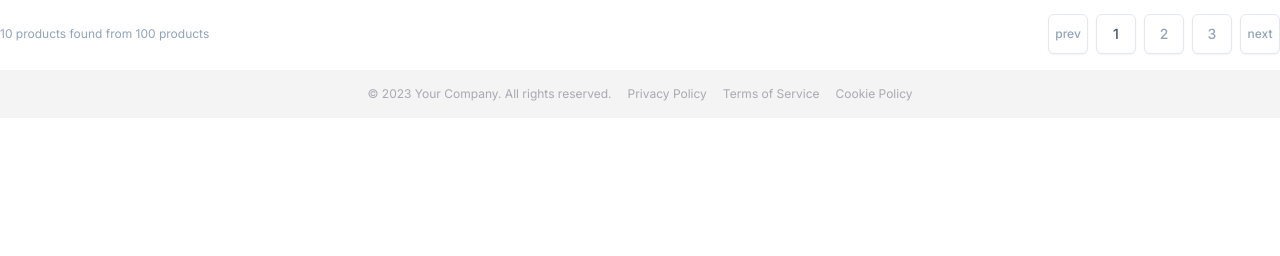
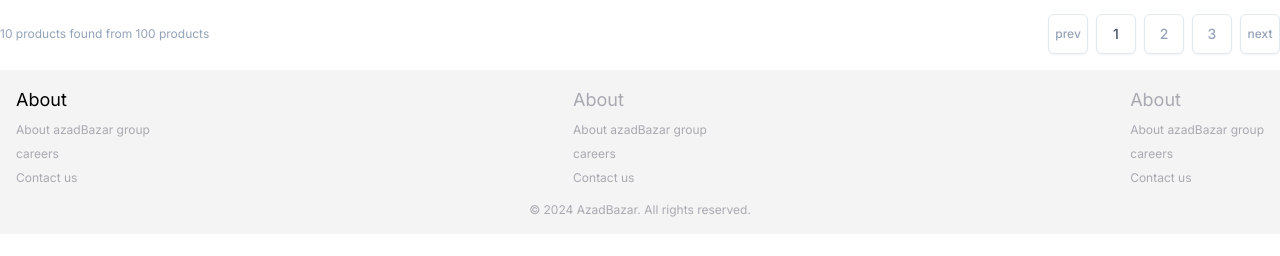
Before and after one commit to redaezziani/azad-bazar, a Next.js app: page / in a window 1280 px wide. Shown: the part 1098-1354 px from the top of the page. Before the commit the page ends 1260 px from the top, so only its background shows below. Built offline with nearby package versions, Linux system fonts and the light colour scheme.

Commit message:
Update styling in page.tsx, categories.tsx, and footer.tsx

```diff
--- a/src/app/page.tsx
+++ b/src/app/page.tsx
@@ -11,7 +11,7 @@
       <Navbar />
 
       <div className="mt-24 pb-11  flex-col w-full max-w-7xl flex justify-start  items-start gap-4 ">
-        <div className=" w-full flex md:w-[100%] justify-center gap-10 md:gap-16 items-center mt-5">
+        <div className=" z-1 w-full flex md:w-[100%] justify-center gap-10 md:gap-16 items-center mt-5">
         <Categories />
         </div>
 
--- a/src/components/home-page/categories.tsx
+++ b/src/components/home-page/categories.tsx
@@ -2,7 +2,7 @@
 import ListCategory from './list-category'
 import { EmblaOptionsType } from 'embla-carousel'
 
-const OPTIONS: EmblaOptionsType = { align: 'start', loop: true }
+const OPTIONS: EmblaOptionsType = { align: 'center', loop: true }
 
 const SLIDES = [
     <div className="flex   justify-start items-center gap-1 flex-col text-xs text-zinc-400/90 cursor-pointer hover:text-primary transition-colors ease-in-out duration-500">
@@ -82,7 +82,7 @@
 function Categories() {
     return (
         <div
-        className=' w-full md:max-w-4xl'
+        className=' w-full md:max-w-4xl  '
         >
             <ListCategory slides={SLIDES} options={OPTIONS} />
 
--- a/src/components/home-page/footer.tsx
+++ b/src/components/home-page/footer.tsx
@@ -3,20 +3,49 @@
 const Footer = () => {
   return (
     <footer
-    className='w-full bg-zinc-100  flex justify-center items-center gap-4 py-4 px-4 text-zinc-400/90 text-xs'
+    className='w-full bg-zinc-100  flex justify-center flex-col items-center gap-4 py-4 px-4 text-zinc-400/90 text-xs'
     >
+
+        <div className='flex  justify-between gap-5 w-full'>
+        <div className='flex flex-col gap-2 justify-center items-start'>
+            <h3 className=' text-lg  text-black '>About</h3>
             <p>
-            © 2023 Your Company. All rights reserved.
+                About azadBazar group
             </p>
+            <p>careers</p>
             <p>
-            Privacy Policy
+                Contact us
             </p>
+        </div>
+        <div className='flex flex-col gap-2 justify-center items-start'>
+            <h3 className=' text-lg  '>About</h3>
             <p>
-            Terms of Service
+                About azadBazar group
             </p>
+            <p>careers</p>
             <p>
-            Cookie Policy
+                Contact us
             </p>
+        </div>
+        <div className='flex flex-col gap-2 justify-center items-start'>
+            <h3 className=' text-lg  '>About</h3>
+            <p>
+                About azadBazar group
+            </p>
+            <p>careers</p>
+            <p>
+                Contact us
+            </p>
+        </div>
+
+
+        </div>
+        <div>
+        <p>
+            © 2024 AzadBazar. All rights reserved.
+        </p>
+        </div>
+
     </footer>
   )
 }
--- a/src/components/home-page/navbar.tsx
+++ b/src/components/home-page/navbar.tsx
@@ -17,7 +17,7 @@
   return (
     <Disclosure as="nav" className="bg-gray-800 w-full md:max-w-7xl fixed top-0">
       {({ open }) => (
-        <div className='w-full'>
+        <div className='w-full '>
           <div className="mx-auto w-full  px-2 sm:px-6 lg:px-8">
             <div className="relative flex h-16 items-center justify-between">
               <div className="absolute inset-y-0 left-0 flex items-center sm:hidden">
```
Lines whose indentation alone changed are shown as unchanged.
